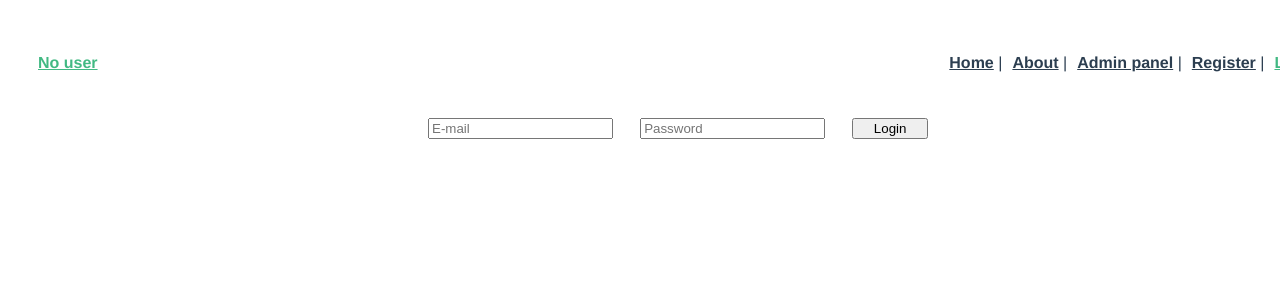
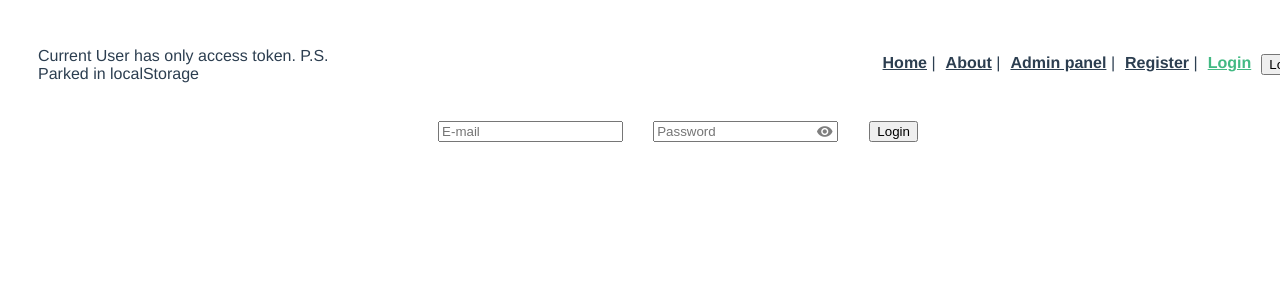
Before and after one commit to runardvl/vuejs-auth, a Vue app: page /login in a window 1280 px wide. Shown: the top 300 px of the page. Built offline with nearby package versions, Linux system fonts and the light colour scheme.

Commit message:
main_correct handling errors with axios and vuex. Password hide and show feature

```diff
--- a/package.json
+++ b/package.json
@@ -10,6 +10,7 @@
   "dependencies": {
     "axios": "^0.21.0",
     "core-js": "^3.6.5",
+    "material-design-icons-iconfont": "^6.1.0",
     "vue": "^2.6.11",
     "vue-axios": "^3.2.0",
     "vue-router": "^3.2.0",
--- a/src/App.vue
+++ b/src/App.vue
@@ -1,6 +1,6 @@
 <template>
   <div id="app">
-    <af-navbar :currentUser="currentUser" />
+    <af-navbar />
 
     <router-view />
   </div>
--- a/src/components/AfNavbar.vue
+++ b/src/components/AfNavbar.vue
@@ -1,24 +1,21 @@
 <template>
   <nav id="nav" class="nav">
-    <span
-      style="width: 300px; overflow-x: hidden"
-      v-if="currentUser.access_token"
-      class="logo"
-      >{{
-        "Current User has only access token. P.S. Parked in localStorage"
-      }}</span
-    >
-    <router-link v-else to="/login">No user</router-link>
+    <span style="width: 300px; overflow-x: hidden" class="logo">{{
+      "Current User has only access token. P.S. Parked in localStorage"
+    }}</span>
+    <!--    <router-link v-else to="/login">No user</router-link>-->
 
     <ul>
       <li><router-link to="/">Home</router-link> |</li>
       <li><router-link to="/about">About</router-link> |</li>
       <li><router-link to="/admin/users">Admin panel</router-link> |</li>
       <li><router-link to="/register">Register</router-link> |</li>
-      <li v-if="!currentUser.access_token">
+      <li>
+        <!--      <li v-if="!currentUser.token">-->
         <router-link to="/login">Login</router-link>
       </li>
-      <li v-if="currentUser.access_token">
+      <!--      <li v-if="currentUser.token">-->
+      <li>
         <button @click.prevent="logoutUser">Logout</button>
       </li>
     </ul>
@@ -26,18 +23,9 @@
 </template>
 
 <script>
-// import { mapState } from "vuex";
-
 export default {
   name: "AfNavbar",
-  props: {
-    currentUser: {
-      type: Object,
-      default: () => {}
-    }
-  },
   data: () => ({}),
-  computed: {},
   methods: {
     logoutUser() {
       this.$store.dispatch("logoutUser");
--- /dev/null
+++ b/src/components/userAuthForm.vue
@@ -0,0 +1,78 @@
+<template>
+  <div class="user-login">
+    <form @submit.prevent="submitForm(loginInfo)">
+      <label>
+        <input v-model="loginInfo.email" type="email" placeholder="E-mail" />
+      </label>
+      <label>
+        <input
+          v-model="loginInfo.password"
+          :type="showPassword ? 'text' : 'password'"
+          placeholder="Password"
+        />
+        <button
+          @click.prevent="showPassword = !showPassword"
+          class="material-icons show-password"
+        >
+          {{ showPassword ? "visibility_off" : "visibility" }}
+        </button>
+      </label>
+      <button type="submit">Login</button>
+    </form>
+    <div v-if="getError" class="error">
+      <p>{{ getError }}</p>
+    </div>
+  </div>
+</template>
+
+<script>
+export default {
+  name: "userAuthForm",
+  data: () => ({
+    showPassword: false,
+    loginInfo: {
+      email: "",
+      password: ""
+    }
+  }),
+  props: {
+    submitForm: {
+      type: Function,
+      require: true
+    },
+    getError: {
+      type: String,
+      default: () => ""
+    }
+  }
+};
+</script>
+
+<style lang="scss">
+form {
+  display: grid;
+  grid-auto-flow: column;
+  width: 500px;
+  justify-items: center;
+  align-items: center;
+  grid-gap: 10px;
+  label {
+    display: grid;
+    justify-items: center;
+    align-items: center;
+    grid-auto-flow: column;
+    margin: 0;
+    padding: 0;
+  }
+  .show-password {
+    border: none;
+    background-color: transparent;
+    font-size: 17px;
+    color: rgba(#000, 0.5);
+    outline: none;
+    cursor: pointer;
+    transform: translateX(-28px);
+    margin-right: -28px;
+  }
+}
+</style>
--- a/src/main.js
+++ b/src/main.js
@@ -4,6 +4,7 @@ import router from "./router";
 import store from "./store";
 import axios from "axios";
 import VueAxios from "vue-axios";
+import "material-design-icons-iconfont";
 
 Vue.config.productionTip = false;
 
--- a/src/store/index.js
+++ b/src/store/index.js
@@ -7,7 +7,9 @@ Vue.use(Vuex);
 export default new Vuex.Store({
   state: {
     users: [],
-    currentUser: {}
+    currentUser: {},
+    error: "",
+    loading: true
   },
   mutations: {
     SET_USERS(state, users) {
@@ -20,6 +22,13 @@ export default new Vuex.Store({
     SET_CURRENT_USER(state, user) {
       state.currentUser = user;
       window.localStorage.currentUser = JSON.stringify(user);
+      return user;
+    },
+    ERROR(state, data) {
+      return (state.error = data);
+    },
+    LOADING(state) {
+      return (state.loading = false);
     }
   },
   actions: {
@@ -38,26 +47,17 @@ export default new Vuex.Store({
       commit("LOGOUT_USER");
     },
     async loginUser({ commit }, loginInfo) {
-      try {
-        await axios
-          .post(
-            "https://178.154.229.95/login_check",
-            // "http://localhost:8000/auth/login",
-            loginInfo
-          )
-          .then(response => {
-            let user = response.data;
-            console.log(user);
-            // debugger;
-
-            commit("SET_CURRENT_USER", user);
-            return user;
-          });
-      } catch {
-        return {
-          error: "Email/password combination was incorrect. Please try again."
-        };
-      }
+      await axios
+        .post("http://178.154.229.95/login_check", loginInfo)
+        .then(response => {
+          let user = response.data;
+          commit("LOADING");
+          commit("SET_CURRENT_USER", user);
+        })
+        .catch(error => {
+          console.log(error.response.data.message || error.message);
+          commit("ERROR", error);
+        });
     }
   },
   modules: {}
--- a/src/views/UserLogin.vue
+++ b/src/views/UserLogin.vue
@@ -1,49 +1,41 @@
 <template>
-  <form @submit.prevent="loginUser">
-    <label>
-      <input v-model="loginInfo.email" type="email" placeholder="E-mail" />
-    </label>
-    <label>
-      <input
-        v-model="loginInfo.password"
-        type="password"
-        placeholder="Password"
-      />
-    </label>
-    <button type="submit">Login</button>
-  </form>
+  <div class="user-login">
+    <user-auth-form
+      :error="getError"
+      :submitForm="loginUser"
+      :currentUser="getCurrentUser"
+    />
+  </div>
 </template>
 
 <script>
+import { mapState } from "vuex";
+import userAuthForm from "@/components/userAuthForm";
+
 export default {
   name: "UserLogin",
   data: () => ({
     loginInfo: {
       email: "",
-      password: "",
-      token: null
+      password: ""
     }
   }),
+  components: { userAuthForm },
+  computed: {
+    ...mapState({
+      getError: "error",
+      getLoading: "loading",
+      getCurrentUser: "currentUser"
+    })
+  },
   methods: {
-    async loginUser() {
+    async loginUser(loginInfo) {
       // eslint-disable-next-line no-console
       console.log("form submitted");
-      let user = await this.$store.dispatch("loginUser", this.loginInfo);
-      if (user.error) {
-        alert(user.error);
-      } else {
-        // await this.$router.push("/");
-        alert("Thank you for signing in, " + user);
-      }
+      await this.$store.dispatch("loginUser", loginInfo);
     }
   }
 };
 </script>
 
-<style lang="scss">
-form {
-  display: grid;
-  grid-auto-flow: column;
-  width: 500px;
-}
-</style>
+<style lang="scss"></style>
```
Also changed, not shown: 1 other file (tests, documents, lock files or other folders).
